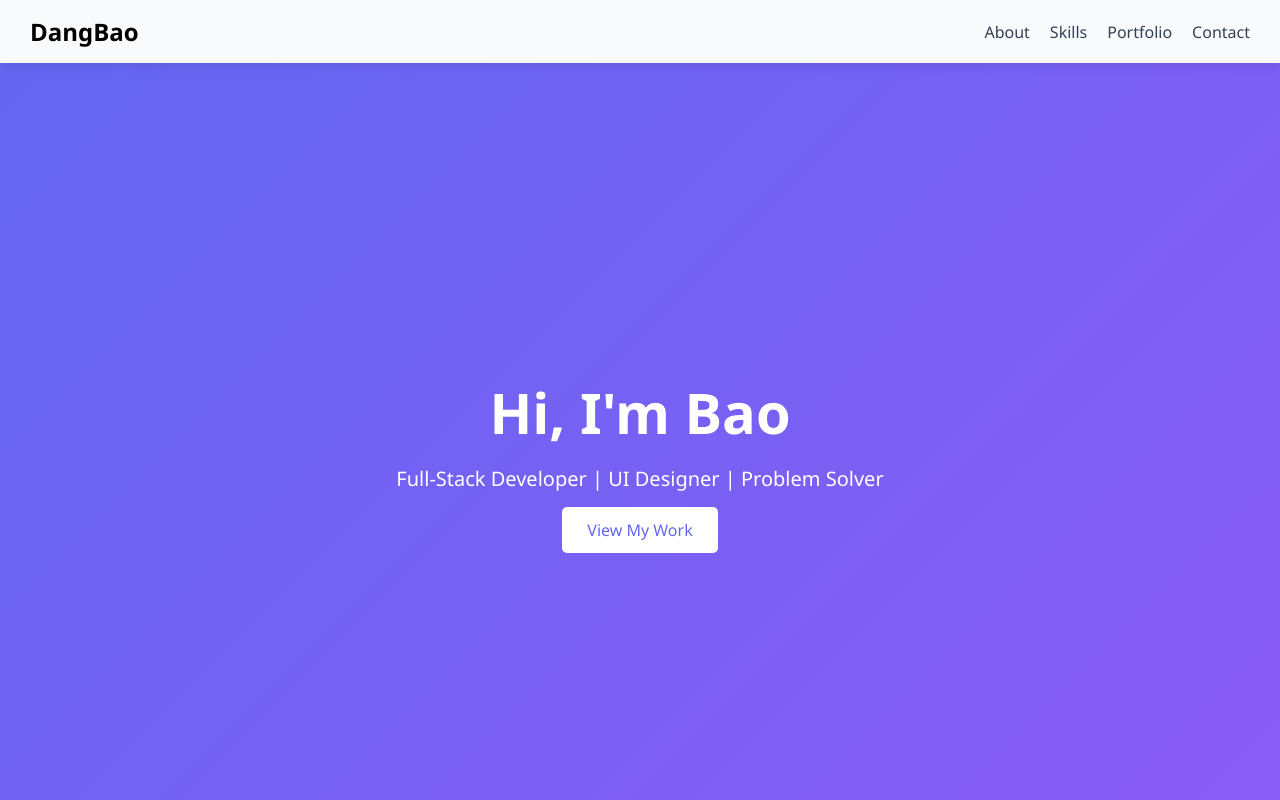
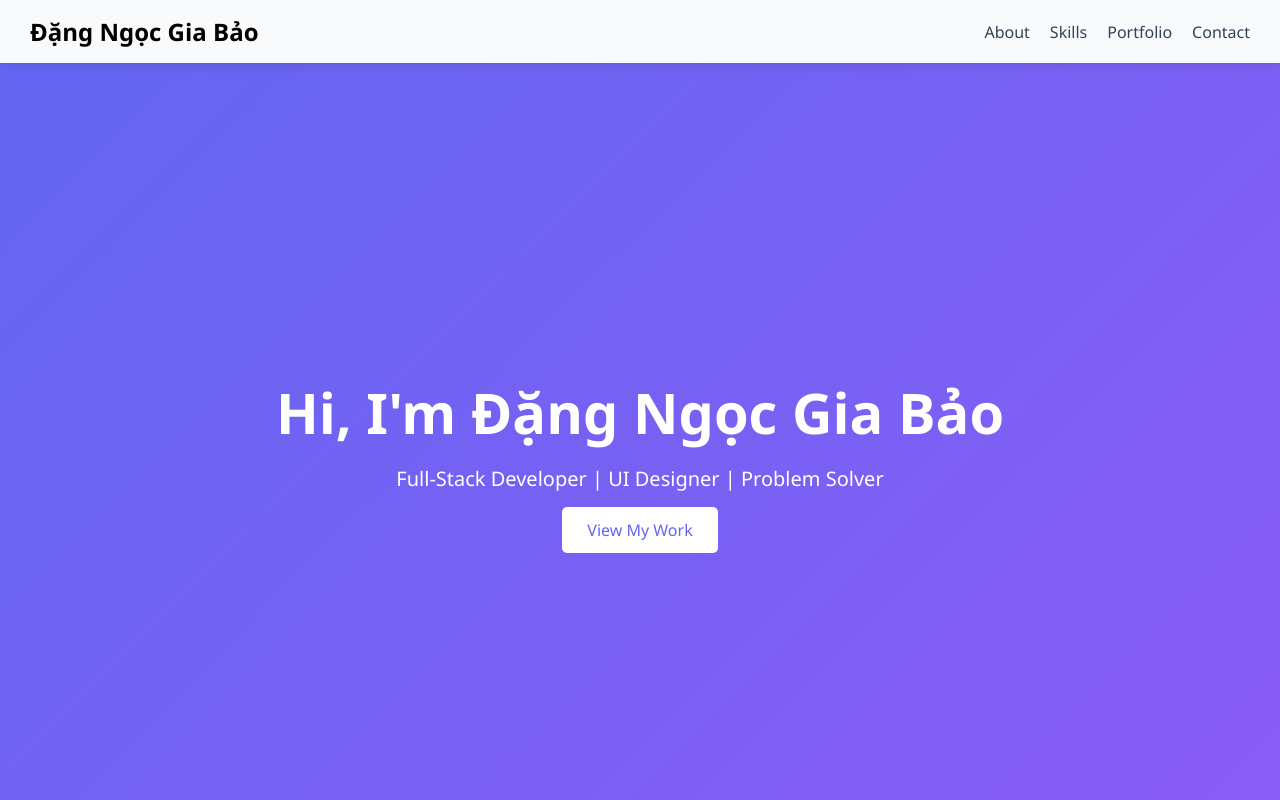
Before and after one commit to dangngocgiabao2006lc-gif/session_01_html_css, a plain HTML site: page projects/portfolio_site/index.html in a window 1280 px wide. Shown: the top 800 px of the page. Drawn offline with Linux system fonts and the light colour scheme.

```diff
--- a/projects/portfolio_site/index.html
+++ b/projects/portfolio_site/index.html
@@ -16,7 +16,7 @@
  </head>
  <body>
 <header>
-    <div class="logo">DangBao</div>
+    <div class="logo">Đặng Ngọc Gia Bảo</div>
 
     <input type="checkbox" id="menu-toggle" class="menu-toggle">
     <label for="menu-toggle" class="menu-icon">☰</label>
@@ -30,7 +30,7 @@
 </header>
 
 <section class="hero">
-    <h1>Hi, I'm Bao</h1>
+    <h1>Hi, I'm Đặng Ngọc Gia Bảo</h1>
     <p>Full-Stack Developer | UI Designer | Problem Solver</p>
     <a href="#portfolio" class="cta-button">View My Work</a>
 </section>
```
